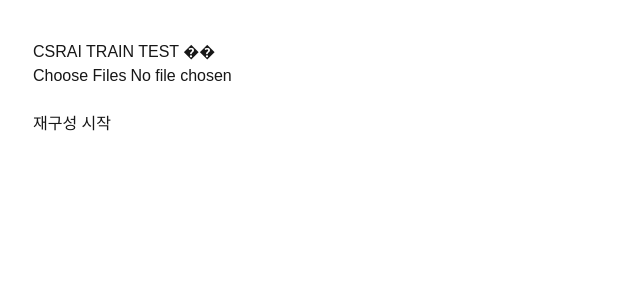
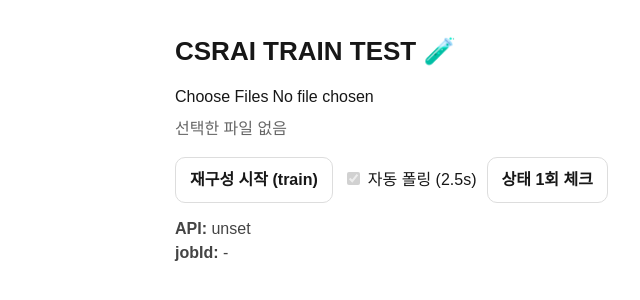
Before and after one commit to kobumjun/primary, a Next.js app: page / in a window 1280 px wide. Shown: the top 300 px of the page, without its empty margins (7-647 px from the left). Built offline with nearby package versions, Linux system fonts and the light colour scheme; no server answers.

Commit message:
use /api/train with images_zip and poll job status

```diff
--- a/app/page.tsx
+++ b/app/page.tsx
@@ -1,119 +1,283 @@
 "use client";
 
-import React, { useMemo, useState, useEffect } from "react";
+export const dynamic = "force-dynamic";
+
+import React, { useEffect, useMemo, useState } from "react";
+import JSZip from "jszip";
 import PLYViewer from "./ply-viewer";
 
-type StatusType = "queued" | "running" | "done" | "failed" | "";
+type AnyObj = Record<string, any>;
 
 const API_BASE =
-  process.env.NEXT_PUBLIC_API_BASE?.replace(/\/$/, "") || "";
+  (process.env.NEXT_PUBLIC_API_BASE || "").replace(/\/$/, "") ||
+  "http://127.0.0.1:8000";
 
+/**
+ * CSRAI UI (Runpod GPU Worker)
+ * - POST /api/train  (multipart/form-data: images_zip=@images.zip)
+ * - GET  /api/jobs/{job_id}
+ * - GET  /api/jobs/{job_id}/gaussians.ply
+ */
 export default function Page() {
   const [files, setFiles] = useState<FileList | null>(null);
+
+  const [isUploading, setIsUploading] = useState(false);
+  const [isPolling, setIsPolling] = useState(true);
+
   const [jobId, setJobId] = useState<string>("");
-  const [status, setStatus] = useState<StatusType>("");
+  const [statusJson, setStatusJson] = useState<AnyObj | null>(null);
+
   const [error, setError] = useState<string>("");
-  const [plyUrl, setPlyUrl] = useState<string>("");
 
-  const canStart = useMemo(() => files && files.length >= 2, [files]);
+  const canStart = useMemo(() => !!files && files.length >= 2, [files]);
+
+  const plyUrl = useMemo(() => {
+    if (!jobId) return "";
+    // Runpod worker가 제공하는 다운로드 엔드포인트
+    return `${API_BASE}/api/jobs/${jobId}/gaussians.ply`;
+  }, [jobId]);
+
+  // 파일 -> zip(blob) 만들기 (브라우저에서 바로)
+  async function buildZipBlob(selected: FileList): Promise<Blob> {
+    const zip = new JSZip();
+
+    // 파일명 충돌 방지 + 정렬 안정성
+    const arr = Array.from(selected);
+    arr.sort((a, b) => a.name.localeCompare(b.name));
+
+    for (let i = 0; i < arr.length; i++) {
+      const f = arr[i];
+      const ext = (f.name.split(".").pop() || "jpg").toLowerCase();
+      const safeExt = ["jpg", "jpeg", "png", "webp"].includes(ext) ? ext : "jpg";
+      const fname = String(i).padStart(3, "0") + "." + safeExt;
+      zip.file(fname, f);
+    }
+
+    return await zip.generateAsync({ type: "blob" });
+  }
 
   async function startTrain() {
-    if (!API_BASE) {
-      setError("NEXT_PUBLIC_API_BASE 설정 안됨");
-      return;
-    }
+    setError("");
+    setStatusJson(null);
+    setJobId("");
 
-    if (!canStart || !files) {
+    if (!files || files.length < 2) {
       setError("이미지 최소 2장 필요");
       return;
     }
 
-    setError("");
-    setStatus("");
-    setJobId("");
-    setPlyUrl("");
+    setIsUploading(true);
+    try {
+      const zipBlob = await buildZipBlob(files);
 
       const form = new FormData();
-    Array.from(files).forEach((f) => form.append("files", f));
+      // ✅ 서버가 요구하는 필드명: images_zip
+      form.append("images_zip", zipBlob, "images.zip");
 
-    try {
-      const res = await fetch(`${API_BASE}/train`, {
+      const res = await fetch(`${API_BASE}/api/train`, {
         method: "POST",
         body: form,
       });
 
-      if (!res.ok) {
       const text = await res.text();
-        throw new Error(text);
+      let data: AnyObj = {};
+      try {
+        data = text ? JSON.parse(text) : {};
+      } catch {
+        // JSON이 아니면 그대로 표시
+        throw new Error(`train 응답이 JSON이 아님: ${text.slice(0, 200)}`);
       }
 
-      const data = await res.json();
-      setJobId(data.job_id);
-      setStatus("queued");
-    } catch (err: any) {
-      setError("train 요청 실패: " + err.message);
+      if (!res.ok) {
+        // FastAPI 기본 에러 포맷: {"detail":...}
+        const msg = data?.detail
+          ? typeof data.detail === "string"
+            ? data.detail
+            : JSON.stringify(data.detail)
+          : JSON.stringify(data);
+        throw new Error(`train 실패 (${res.status}): ${msg}`);
+      }
+
+      // openapi description에 따르면 job_id + status_url + gaussians_url 반환
+      const jid = data.job_id || data.jobId || data.id;
+      if (!jid) throw new Error(`job_id를 못 받음: ${JSON.stringify(data)}`);
+
+      setJobId(String(jid));
+      setStatusJson(data); // 첫 응답도 표시
+    } catch (e: any) {
+      setError(e?.message || String(e));
+    } finally {
+      setIsUploading(false);
     }
   }
 
+  async function fetchStatus(jid: string) {
+    const res = await fetch(`${API_BASE}/api/jobs/${jid}`, { method: "GET" });
+    const text = await res.text();
+
+    let data: AnyObj = {};
+    try {
+      data = text ? JSON.parse(text) : {};
+    } catch {
+      // JSON이 아니면 그대로
+      data = { raw: text };
+    }
+
+    if (!res.ok) {
+      const msg = data?.detail
+        ? typeof data.detail === "string"
+          ? data.detail
+          : JSON.stringify(data.detail)
+        : JSON.stringify(data);
+      throw new Error(`status 실패 (${res.status}): ${msg}`);
+    }
+
+    return data;
+  }
+
+  // 자동 폴링
   useEffect(() => {
+    let timer: any;
+
+    async function tick() {
+      if (!isPolling) return;
       if (!jobId) return;
 
-    const interval = setInterval(async () => {
       try {
-        const res = await fetch(`${API_BASE}/status/${jobId}`);
-        if (!res.ok) return;
-
-        const data = await res.json();
-        setStatus(data.status);
-
-        if (data.status === "done") {
-          clearInterval(interval);
-          setPlyUrl(`${API_BASE}/download/${jobId}`);
+        const data = await fetchStatus(jobId);
+        setStatusJson(data);
+      } catch (e: any) {
+        setError(e?.message || String(e));
+      }
     }
 
-        if (data.status === "failed") {
-          clearInterval(interval);
+    if (isPolling && jobId) {
+      // 바로 1번 치고, 이후 2.5초
+      tick();
+      timer = setInterval(tick, 2500);
     }
-      } catch (e) {}
-    }, 3000);
 
-    return () => clearInterval(interval);
-  }, [jobId]);
+    return () => {
+      if (timer) clearInterval(timer);
+    };
+  }, [isPolling, jobId]);
 
   return (
-    <main style={{ padding: 40 }}>
-      <h1>CSRAI TRAIN TEST ��</h1>
+    <main style={{ padding: 32, maxWidth: 980, margin: "0 auto" }}>
+      <h1 style={{ fontSize: 26, fontWeight: 800, marginBottom: 8 }}>
+        CSRAI TRAIN TEST 🧪
+      </h1>
 
+      <div style={{ marginTop: 14 }}>
         <input
           type="file"
           multiple
           accept="image/*"
           onChange={(e) => setFiles(e.target.files)}
         />
+        <div style={{ marginTop: 8, color: "#666" }}>
+          {files?.length ? `${files.length}개 파일 선택됨` : "선택한 파일 없음"}
+        </div>
+      </div>
 
-      <br />
-      <br />
-
-      <button onClick={startTrain} disabled={!canStart}>
-        재구성 시작
+      <div style={{ marginTop: 16 }}>
+        <button
+          onClick={startTrain}
+          disabled={!canStart || isUploading}
+          style={{
+            padding: "10px 14px",
+            borderRadius: 10,
+            border: "1px solid #ddd",
+            cursor: !canStart || isUploading ? "not-allowed" : "pointer",
+            fontWeight: 700,
+          }}
+        >
+          {isUploading ? "업로드/zip 생성 중..." : "재구성 시작 (train)"}
         </button>
 
+        <label style={{ marginLeft: 14, userSelect: "none" }}>
+          <input
+            type="checkbox"
+            checked={isPolling}
+            onChange={(e) => setIsPolling(e.target.checked)}
+            disabled={!jobId}
+            style={{ marginRight: 8 }}
+          />
+          자동 폴링 (2.5s)
+        </label>
+
+        <button
+          onClick={async () => {
+            if (!jobId) return;
+            setError("");
+            try {
+              const data = await fetchStatus(jobId);
+              setStatusJson(data);
+            } catch (e: any) {
+              setError(e?.message || String(e));
+            }
+          }}
+          disabled={!jobId}
+          style={{
+            padding: "10px 14px",
+            marginLeft: 10,
+            borderRadius: 10,
+            border: "1px solid #ddd",
+            cursor: !jobId ? "not-allowed" : "pointer",
+            fontWeight: 700,
+          }}
+        >
+          상태 1회 체크
+        </button>
+      </div>
+
+      <div style={{ marginTop: 14, color: "#444" }}>
+        <div>
+          <b>API:</b> {API_BASE}
+        </div>
+        <div>
+          <b>jobId:</b> {jobId || "-"}
+        </div>
+      </div>
+
       {error && (
-        <div style={{ color: "red", marginTop: 20 }}>
+        <div style={{ marginTop: 14, color: "#b91c1c", fontWeight: 700 }}>
           {error}
         </div>
       )}
 
-      {jobId && (
-        <div style={{ marginTop: 20 }}>
-          <div>Job ID: {jobId}</div>
-          <div>Status: {status}</div>
+      {statusJson && (
+        <div style={{ marginTop: 14 }}>
+          <div style={{ fontWeight: 800, marginBottom: 8 }}>status json</div>
+          <pre
+            style={{
+              padding: 12,
+              border: "1px solid #eee",
+              borderRadius: 12,
+              background: "#fafafa",
+              overflow: "auto",
+              maxHeight: 240,
+              fontSize: 12,
+              lineHeight: 1.4,
+            }}
+          >
+            {JSON.stringify(statusJson, null, 2)}
+          </pre>
         </div>
       )}
 
-      {plyUrl && (
-        <div style={{ marginTop: 40 }}>
-          <h3>PLY Viewer</h3>
+      {/* PLY 다운로드 엔드포인트가 준비되어 있으면 렌더링 */}
+      {jobId && (
+        <div style={{ marginTop: 24 }}>
+          <div style={{ fontWeight: 800, marginBottom: 8 }}>
+            3D Preview (gaussians.ply)
+          </div>
+
+          <div style={{ marginBottom: 10, fontSize: 13, color: "#555" }}>
+            아래 URL이 실제 ply 다운로드 엔드포인트야:
+            <div style={{ fontFamily: "monospace" }}>{plyUrl}</div>
+          </div>
+
           <PLYViewer plyUrl={plyUrl} />
         </div>
       )}
```
Lines whose indentation alone changed are shown as unchanged.
